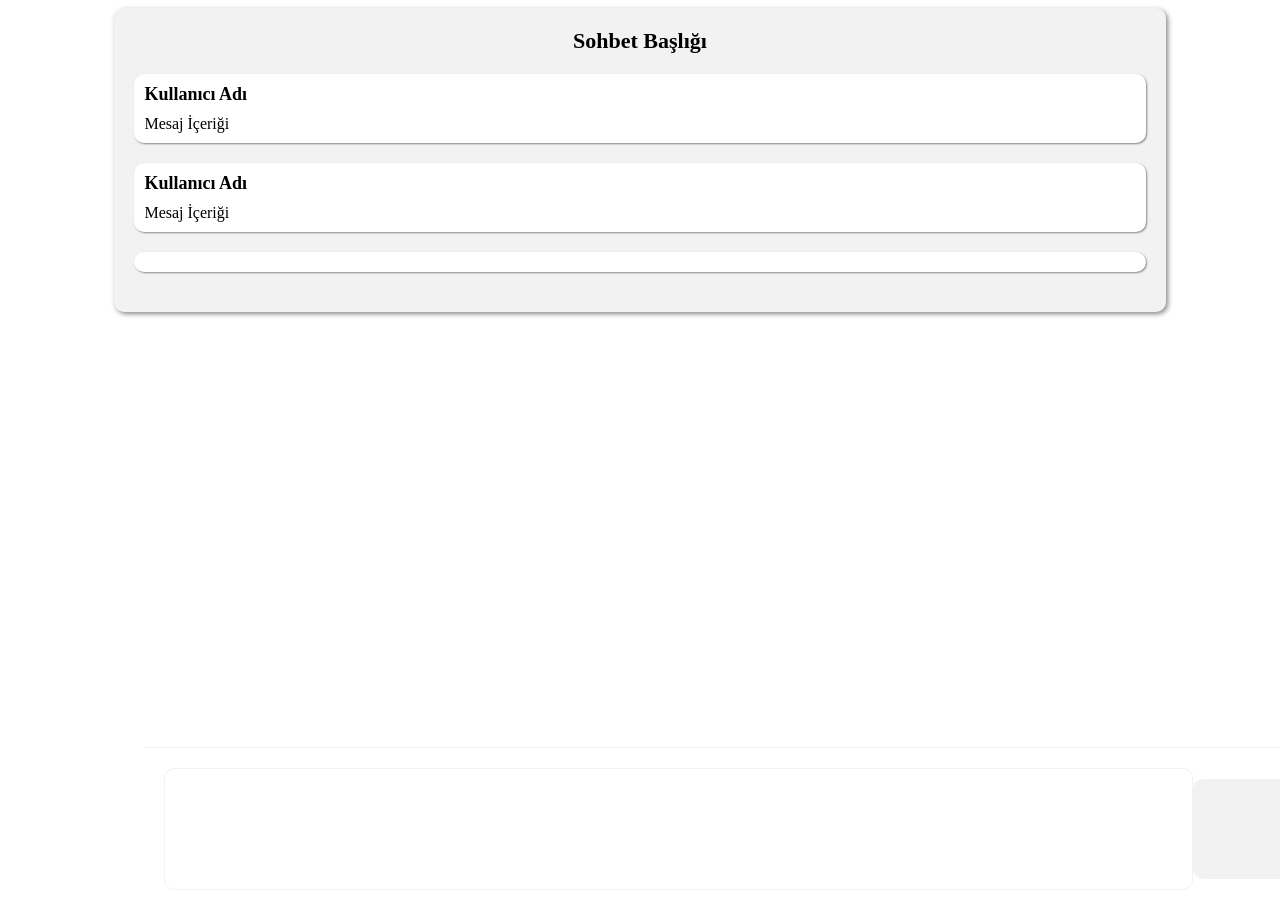
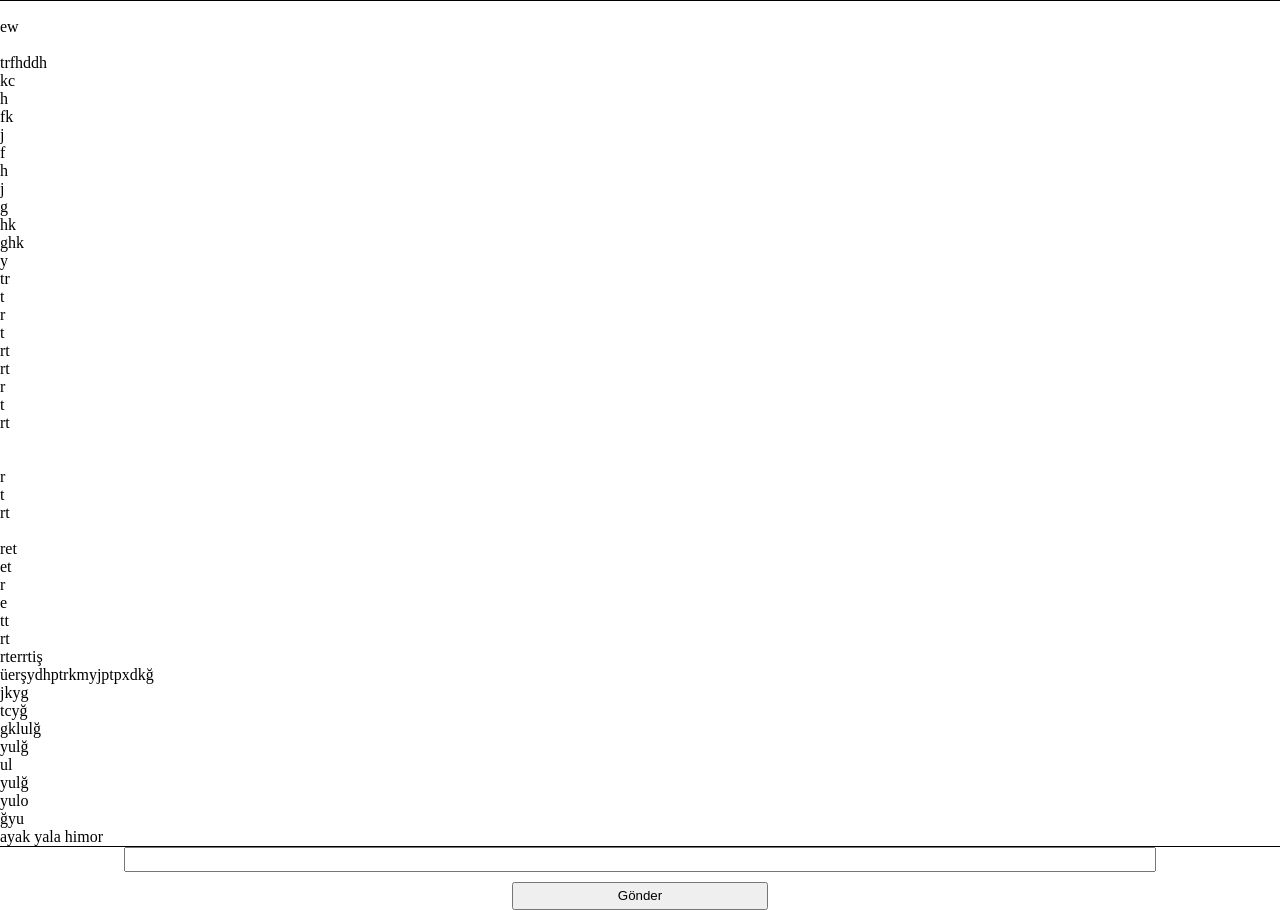
Before and after one commit to furkankapici/furkankapici.github.io, a PHP site: page / in a window 1280 px wide. Run offline with PHP 8.4, Linux system fonts and the light colour scheme.

Commit message:
Add files via upload
Sorunlar giderildi

```diff
--- a/htdocs/index.php
+++ b/htdocs/index.php
@@ -1,111 +1,78 @@
-<!DOCTYPE html>
+<!doctype html>
 <html>
 <head>
+<style>
+#chatContainer {
+  display: flex;
+  flex-direction: column;
+  align-items: center;
+  left: 0;
+  top: 0;
+  right: 0;
+  bottom: 0;
+  margin: 0 auto;
+  position: absolute;
+}
+
+#messages {
+  width: 100%;
+  height: 100%;
+  overflow-y: scroll;
+  border: 1px solid black;
+}
+
+#input {
+  width: 80%;
+  height: 20px;
+  margin-bottom: 10px;
+}
+
+#submit {
+  width: 20%;
+  height: 30px;
+}
+
+#parent {
+  height: 100vh;
+  display: flex;
+  flex-direction: column;
+  align-items: center;
+}
+
+</style>
     <script>
-  document.querySelector("form").addEventListener("submit", function (e) {
-  e.preventDefault();
-  // Gönderilen mesajın işlemleri
-});
-document.addEventListener("DOMContentLoaded", function () {
-  document.querySelector("form").addEventListener("submit", function (e) {
-    e.preventDefault();
-    // Gönderilen mesajın işlemleri
-  });
+window.onload = function() {
+  const chatContainer = document.getElementById("chatContainer");
+  const messages = document.getElementById("messages");
+  messages.scrollTop = messages.scrollHeight;
+  const input = document.getElementById("input");
+  const submit = document.getElementById("submit");
+
+  input.addEventListener("keydown", function(event) {
+    if (event.keyCode === 13) {
+      const message = input.value;
+      messages.innerHTML += "<br>" + message;
+      input.value = "";
+    }
   });
 
+submit.addEventListener("click", function() {
+const message = input.value;
+const newMessage = document.createElement("div");
+newMessage.innerText = message;
+messages.appendChild(newMessage);
+input.value = "";
+messages.scrollTop = messages.scrollHeight;
+});
+};
+
     </script>
-    <style>
-	  form {
-       position: fixed;
-       bottom: 0;
-       width: 100%;
-       background-color: white;
-      }
-
-      textarea {
-       width: 100%;
-       height: 100px;
-      }
-
-      .chat-container {
-        width: 80%;
-        margin: auto;
-        padding: 20px;
-        background-color: #f2f2f2;
-        border-radius: 10px;
-        box-shadow: 2px 2px 5px #888888;
-      }
-      .chat-header {
-        text-align: center;
-        font-size: 22px;
-        font-weight: bold;
-        margin-bottom: 20px;
-      }
-      .chat-message {
-        margin-bottom: 20px;
-        padding: 10px;
-        background-color: #ffffff;
-        border-radius: 10px;
-        box-shadow: 1px 1px 2px #888888;
-      }
-      .message-header {
-        font-size: 18px;
-        font-weight: bold;
-        margin-bottom: 10px;
-      }
-      .message-body {
-        font-size: 16px;
-      }
-	    form {
-    display: flex;
-    justify-content: center;
-    align-items: center;
-    background-color: white;
-    padding: 20px;
-    width: 100%;
-    border-top: 1px solid #f2f2f2;
-  }
-
-  textarea {
-    width: 80%;
-    height: 100px;
-    padding: 10px;
-    font-size: 16px;
-    border: 1px solid #f2f2f2;
-    border-radius: 10px;
-    resize: none;
-  }
-
-  button[type="submit"] {
-    width: 20%;
-    height: 100px;
-    background-color: #f2f2f2;
-    color: black;
-    border: none;
-    border-radius: 10px;
-    font-size: 16px;
-    font-weight: bold;
-    cursor: pointer;
-  }
-    </style>
 </head>
 <body>
-    <div class="chat-container">
-      <div class="chat-header">Sohbet Başlığı</div>
-      <div class="chat-message">
-        <div class="message-header">Kullanıcı Adı</div>
-        <div class="message-body">Mesaj İçeriği</div>
-      </div>
-      <div class="chat-message">
-        <div class="message-header">Kullanıcı Adı</div>
-        <div class="message-body">Mesaj İçeriği</div>
-      </div>
-	  <div class="chat-message">
-<form>
-  <textarea></textarea>
-  <button type="submit">Gönder</button>
-</form>
-</div>
+<div id="chatContainer">
+  <div id="messages"><br>ew<br><br>trfhddh<br>kc<br>h<br>fk<br>j<br>f<br>h<br>j<br>g<br>hk<br>ghk<br>y<br>tr<br>t<br>r<br>t<br>rt<br>rt<br>r<br>t<br>rt<br><br><br>r<br>t<br>rt<br><br>ret<br>et<br>r<br>e<br>tt<br>rt<br>rterrtiş<br>üerşydhptrkmyjptpxdkğ<br>jkyg<br>tcyğ<br>gklulğ<br>yulğ<br>ul<br>yulğ<br>yulo<br>ğyu<br>ayak yala himor</div>
+  <input type="text" id="input">
+  <button id="submit">Gönder</button>
 </div>
 </body>
 </html>
```
Lines whose indentation alone changed are shown as unchanged.
